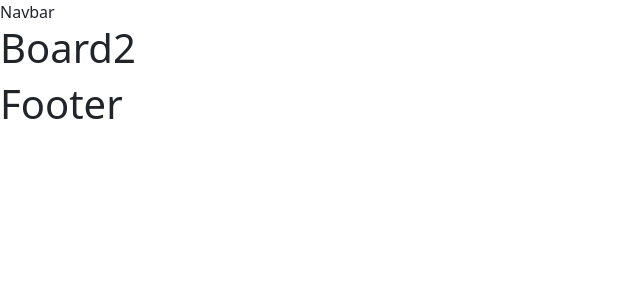
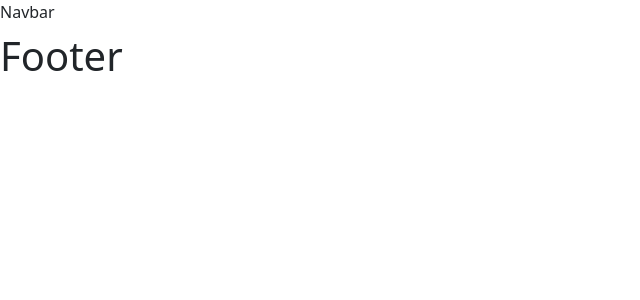
Before and after one commit to whirligigY/trello-clone, a React (Create React App) app: page /1/1 in a window 1280 px wide. Shown: the top 300 px of the page, without its empty margins (0-640 px from the left). Built offline with nearby package versions, Linux system fonts and the light colour scheme.

Commit message:
fix: fix routing

```diff
--- a/src/App.js
+++ b/src/App.js
@@ -1,24 +1,67 @@
 import NavBar from './components/navBar';
-import { Route, Switch } from 'react-router-dom';
-import Boards from './pages/boards';
+import { BrowserRouter, Route, Switch } from 'react-router-dom';
+import Board from './pages/board';
 import Main from './pages/main';
 import Footer from './components/footer';
 
 function App() {
+  const boardList = [
+    {
+      id: 0,
+      title: 'Board1',
+      board: [
+        {
+          id: 0,
+          title: 'New tasks board1',
+          cards: [
+            { id: 0, text: 'Task01' },
+            { id: 1, text: 'Task02' },
+          ],
+        },
+        {
+          id: 1,
+          title: 'In progress',
+          cards: [
+            { id: 0, text: 'Task11' },
+            { id: 1, text: 'Task12' },
+          ],
+        },
+      ],
+    },
+    {
+      id: 1,
+      title: 'Board2',
+      board: [
+        {
+          id: 0,
+          title: 'New tasks board2',
+          cards: [
+            { id: 0, text: 'Task01' },
+            { id: 1, text: 'Task02' },
+          ],
+        },
+        {
+          id: 1,
+          title: 'In progress board2',
+          cards: [
+            { id: 0, text: 'Task11' },
+            { id: 1, text: 'Task12' },
+          ],
+        },
+      ],
+    },
+  ];
   return (
+    <BrowserRouter>
       <div>
         <NavBar />
         <Switch>
-        <Route
-          path="/:boardId/:listId?/:cardId?"
-          render={(props) => {
-            return <Boards {...props} />;
-          }}
-        />
+          <Route path="/:board/:boardId?" component={Board} />
           <Route path="/" component={Main} />
         </Switch>
         <Footer />
       </div>
+    </BrowserRouter>
   );
 }
 
--- a/src/index.js
+++ b/src/index.js
@@ -7,14 +7,9 @@ import { BrowserRouter } from 'react-router-dom/cjs/react-router-dom.min';
 
 ReactDOM.render(
   <React.StrictMode>
-    <BrowserRouter>
-      <App />
-    </BrowserRouter>
+    <App />
   </React.StrictMode>,
   document.getElementById('root'),
 );
 
-// If you want to start measuring performance in your app, pass a function
-// to log results (for example: reportWebVitals(console.log))
-// or send to an analytics endpoint. Learn more: https://bit.ly/CRA-vitals
 reportWebVitals();
--- a/src/pages/board.jsx
+++ b/src/pages/board.jsx
@@ -1,6 +1,8 @@
 import React from 'react';
 
-const Board = ({ id, board }) => {
+const Board = ({ match }) => {
+  const board = Number(match.params.board);
+  const boardId = Number(match.params.boardId);
   return (
     <>
       <h1>{board.title}</h1>
--- a/src/pages/boards.jsx
+++ /dev/null
@@ -1,71 +0,0 @@
-import React from 'react';
-import Card from '../pages/card';
-import Board from '../pages/board';
-
-const Boards = ({ match }) => {
-  const boardId = Number(match.params.boardId);
-  const listId = Number(match.params.listId);
-  const cardId = Number(match.params.cardId);
-  const boardList = [
-    {
-      id: 0,
-      title: 'Board1',
-      board: [
-        {
-          id: 0,
-          title: 'New tasks board1',
-          cards: [
-            { id: 0, text: 'Task01' },
-            { id: 1, text: 'Task02' },
-          ],
-        },
-        {
-          id: 1,
-          title: 'In progress',
-          cards: [
-            { id: 0, text: 'Task11' },
-            { id: 1, text: 'Task12' },
-          ],
-        },
-      ],
-    },
-    {
-      id: 1,
-      title: 'Board2',
-      board: [
-        {
-          id: 0,
-          title: 'New tasks board2',
-          cards: [
-            { id: 0, text: 'Task01' },
-            { id: 1, text: 'Task02' },
-          ],
-        },
-        {
-          id: 1,
-          title: 'In progress board2',
-          cards: [
-            { id: 0, text: 'Task11' },
-            { id: 1, text: 'Task12' },
-          ],
-        },
-      ],
-    },
-  ];
-  return (
-    <>
-      {cardId ? (
-        <Card
-          key={cardId}
-          cardId={cardId}
-          listId={listId}
-          board={boardList[boardId]}
-        />
-      ) : (
-        <Board key={boardId} id={boardId} board={boardList[boardId]} />
-      )}
-    </>
-  );
-};
-
-export default Boards;
--- a/src/pages/card.jsx
+++ b/src/pages/card.jsx
@@ -1,18 +1,8 @@
 import React from 'react';
 
-const Card = ({ cardId, listId, board }) => {
-  return (
-    <>
-      {board.board.map((el) => {
-        if (el.id === listId) {
-          return el.cards.map((item) => {
-            if (cardId === item.id) return <h3>{item.text}</h3>;
-          });
-        }
-        return null;
-      })}
-    </>
-  );
+const Card = ({ match }) => {
+  //cardId, listId, board
+  return <h1>Card</h1>;
 };
 
 export default Card;
```
Lines whose indentation alone changed are shown as unchanged.
